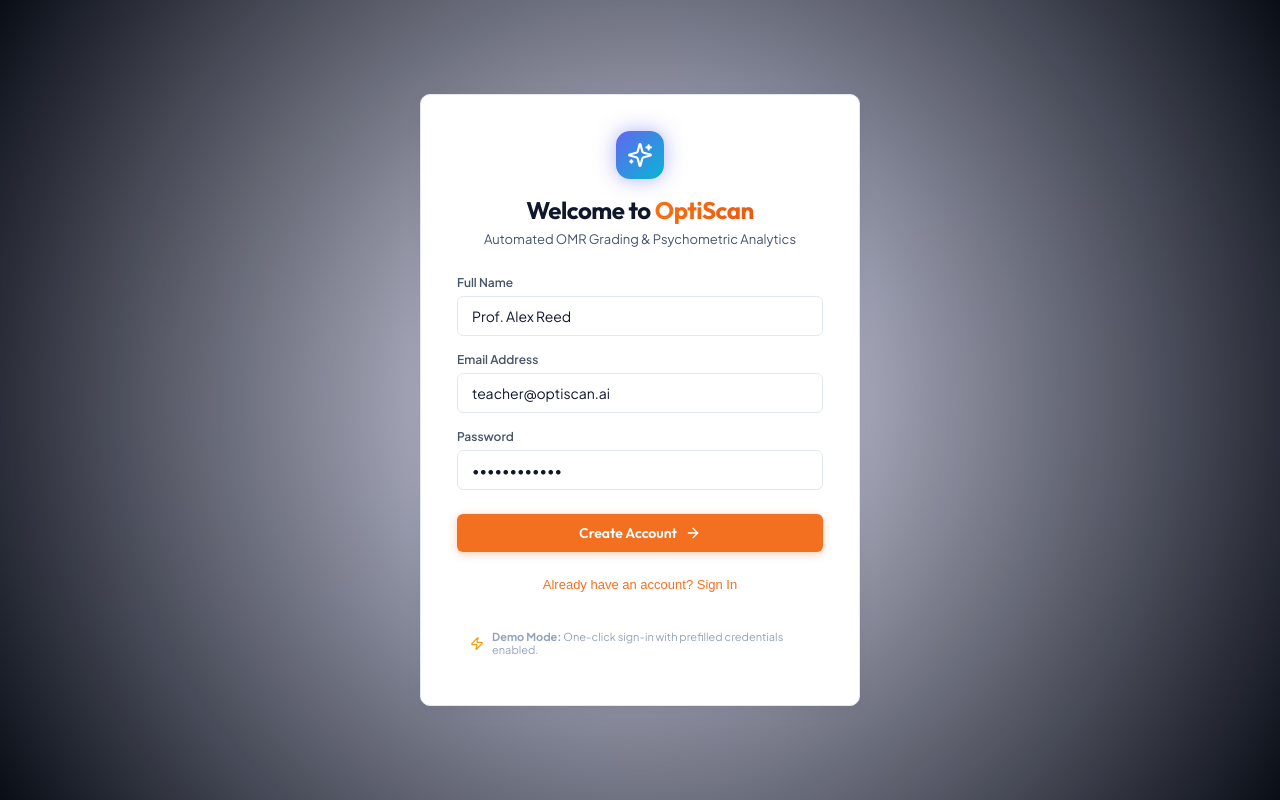
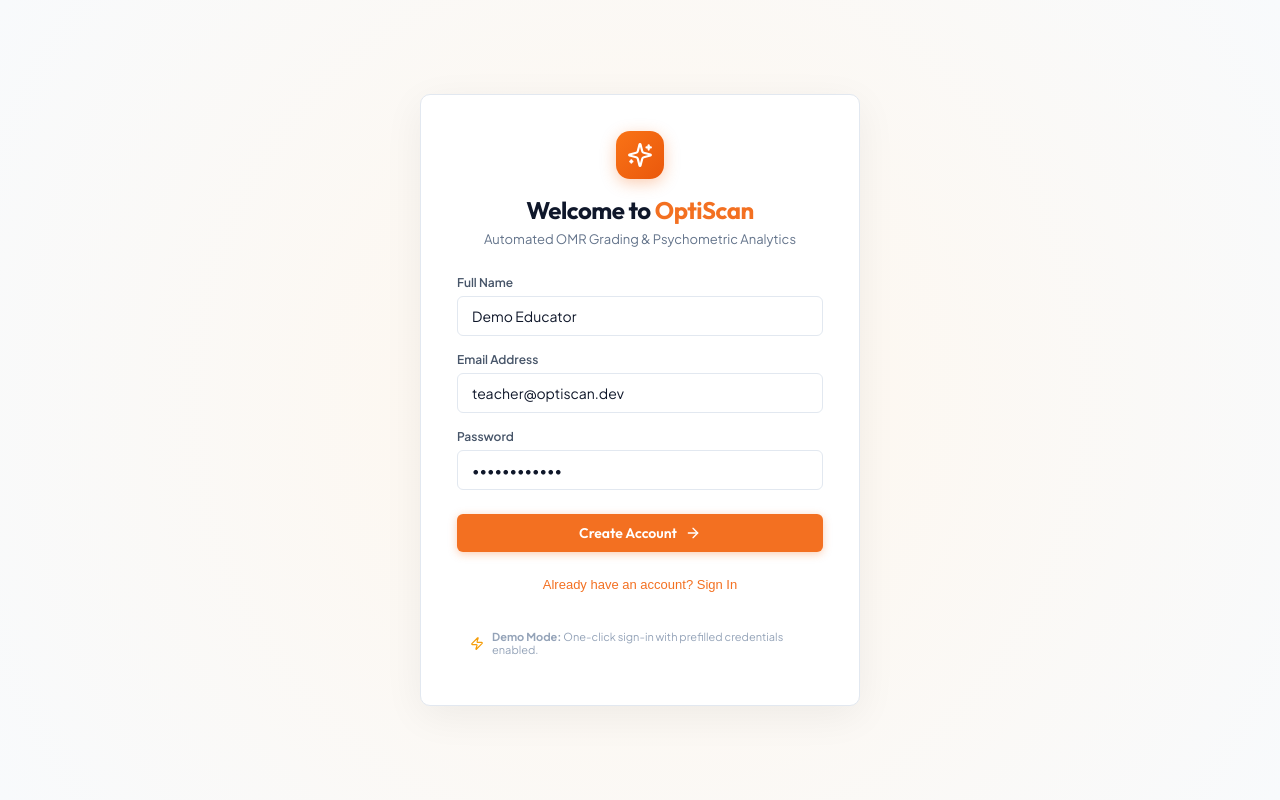
Before and after one commit to kartik941dev/Opti-Scan, a React (Vite) app in the folder frontend/: page /login in a window 1280 px wide. Both pictures are taken after a click on the button "Don't have an account? Sign Up". Built offline with nearby package versions, Linux system fonts and the light colour scheme; no server answers.

Commit message:
feat(login): update login and registration view with warm brand aesthetics

```diff
--- a/frontend/src/pages/LoginPage.jsx
+++ b/frontend/src/pages/LoginPage.jsx
@@ -5,9 +5,9 @@
 
 const LoginPage = () => {
   const [isRegister, setIsRegister] = useState(false);
-  const [email, setEmail] = useState('teacher@optiscan.ai');
+  const [email, setEmail] = useState('teacher@optiscan.dev');
   const [password, setPassword] = useState('optiscan2026');
-  const [fullName, setFullName] = useState('Prof. Alex Reed');
+  const [fullName, setFullName] = useState('Demo Educator');
   const [error, setError] = useState('');
   const [loading, setLoading] = useState(false);
 
@@ -40,28 +40,28 @@
       alignItems: 'center',
       justifyContent: 'center',
       padding: '24px',
-      background: 'radial-gradient(circle at 50% 50%, rgba(99, 102, 241, 0.15) 0%, #090d16 100%)',
+      background: 'radial-gradient(circle at 50% 50%, #fff7ed 0%, #f8fafc 100%)',
     }}>
-      <div className="glass-card" style={{ maxWidth: '440px', width: '100%', padding: '36px' }}>
+      <div className="glass-card" style={{ maxWidth: '440px', width: '100%', padding: '36px', boxShadow: '0 10px 40px rgba(0, 0, 0, 0.06)' }}>
         {/* Brand Header */}
         <div style={{ textAlign: 'center', marginBottom: '28px' }}>
           <div style={{
             width: '48px',
             height: '48px',
             borderRadius: '14px',
-            background: 'linear-gradient(135deg, #6366f1, #06b6d4)',
+            background: 'linear-gradient(135deg, #f97316, #ea580c)',
             display: 'flex',
             alignItems: 'center',
             justifyContent: 'center',
             margin: '0 auto 16px auto',
-            boxShadow: '0 0 20px rgba(99, 102, 241, 0.5)',
+            boxShadow: '0 4px 15px rgba(243, 112, 33, 0.35)',
           }}>
             <Sparkles size={26} color="#ffffff" />
           </div>
-          <h1 style={{ fontSize: '24px', margin: '0 0 6px 0' }}>
-            Welcome to <span className="brand-gradient-text">OptiScan</span>
+          <h1 style={{ fontSize: '24px', margin: '0 0 6px 0', color: '#0f172a' }}>
+            Welcome to <span style={{ color: '#f37021' }}>OptiScan</span>
           </h1>
-          <p style={{ fontSize: '13px', color: 'var(--text-secondary)', margin: 0 }}>
+          <p style={{ fontSize: '13px', color: '#64748b', margin: 0 }}>
             Automated OMR Grading & Psychometric Analytics
           </p>
         </div>
@@ -91,7 +91,7 @@
                 className="input-field"
                 value={fullName}
                 onChange={(e) => setFullName(e.target.value)}
-                placeholder="Prof. Alex Reed"
+                placeholder="Demo Educator"
                 required
               />
             </div>
```
